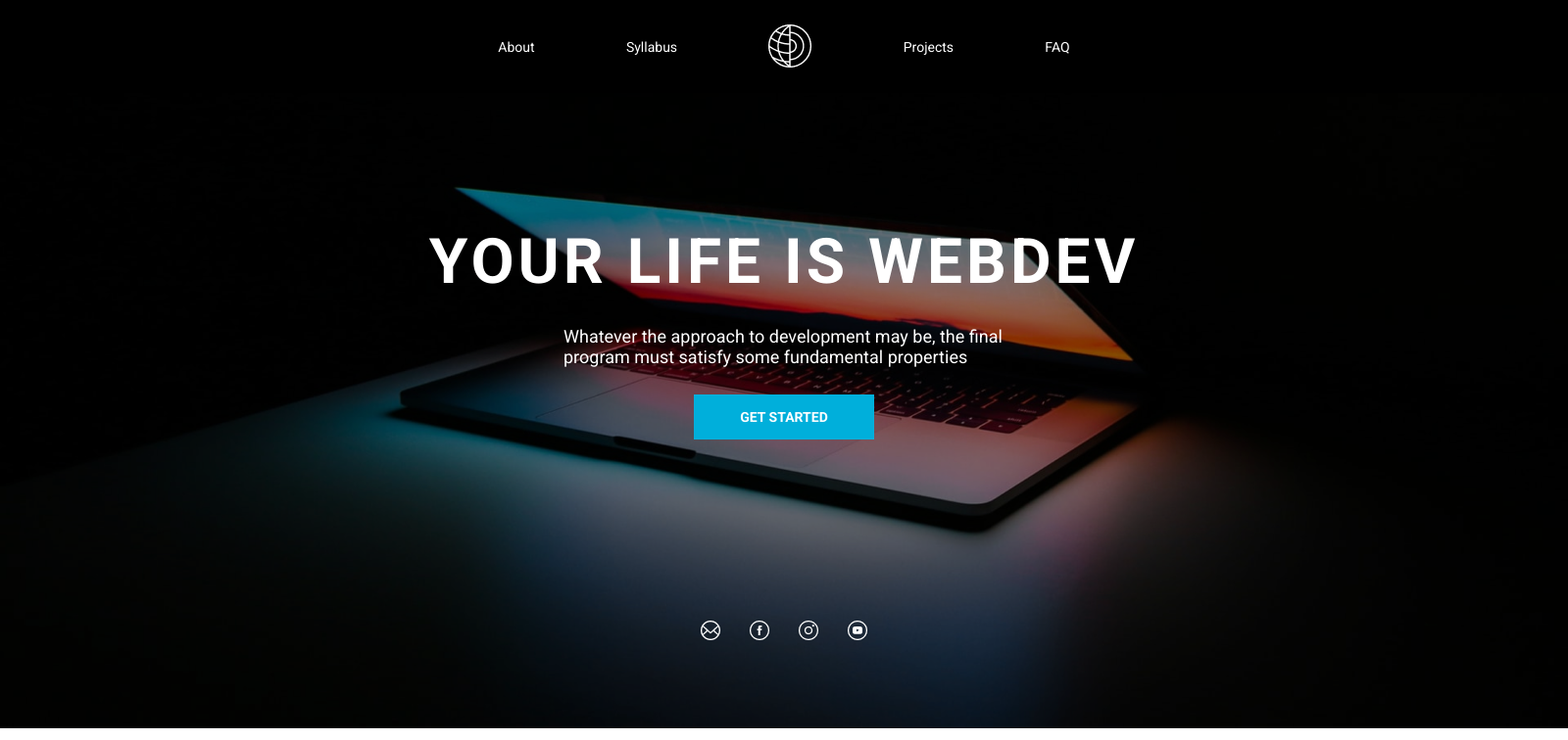
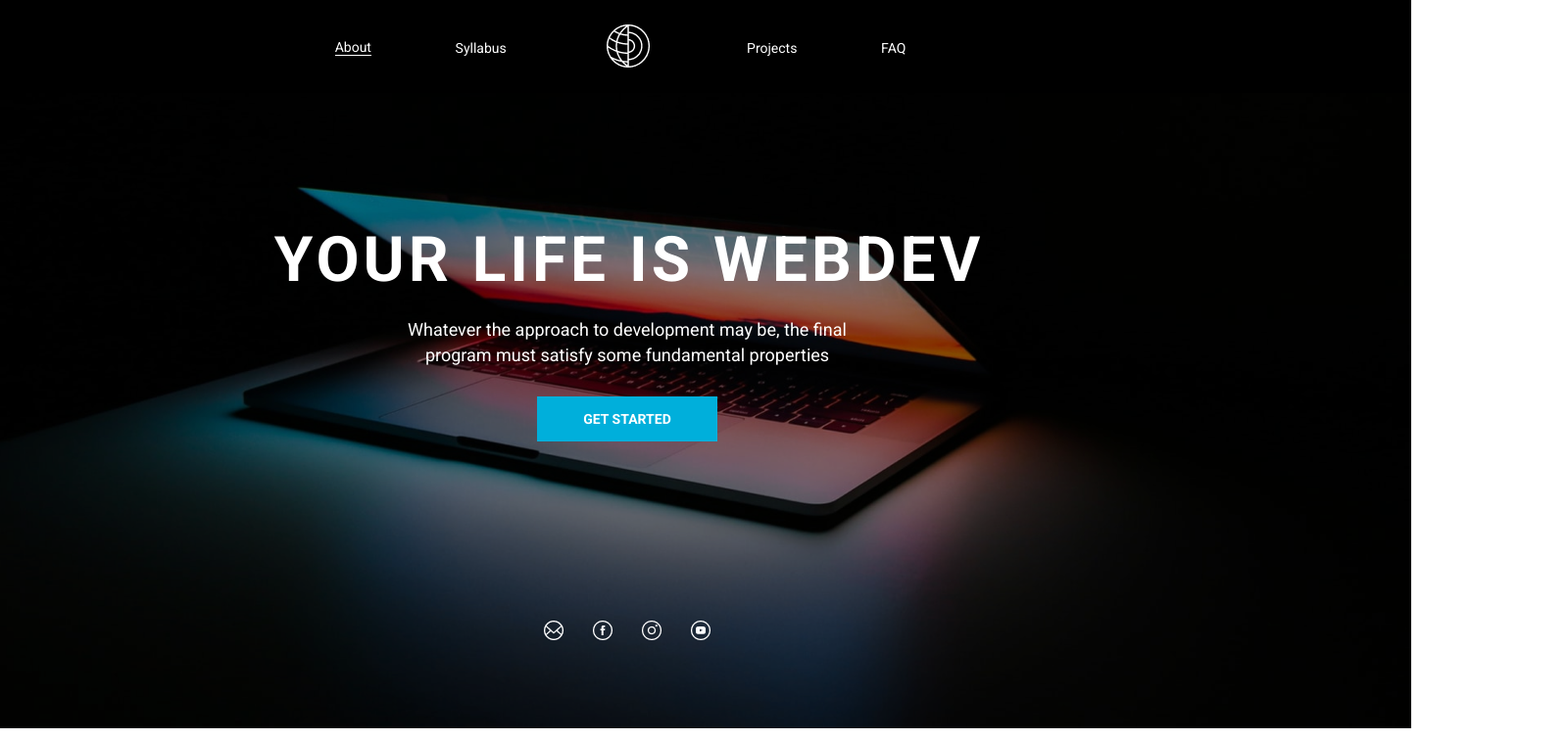
Before and after one commit to mrINEX/webdev, a plain HTML site: page index.html in a window 1280 px wide. Shown: the top 756 px of the page at 98% size, 1600 px wide, since content can reach past the window. Drawn offline with Linux system fonts and the light colour scheme.

Commit message:
fix: header and refactor all

```diff
--- a/index.html
+++ b/index.html
@@ -7,20 +7,21 @@
   <title>webdev</title>
 </head>
 <body>
+  <div class="wrapper-main">
     <header class='header wrapper'>
       <div class="header_wrapper-links">
-      <a>About</a>
-      <a>Syllabus</a>
-      <div class="header-logo"></div>
-      <a>Projects</a>
-      <a>FAQ</a>
+        <a class="header-link-about">About</a>
+        <a class="header-link-syllabus">Syllabus</a>
+        <div class="header-logo header-logo-correct"></div>
+        <a class="header-link-projects">Projects</a>
+        <a class="header-link-faq">FAQ</a>
       </div>
     </header>
     <div class="your-life wrapper">
       <div class="your-life_main">
         <h1 class="your-life_name">your life is WebDev</h1>
         <p class="your-life_description">Whatever the approach to development may be, the final program must satisfy some fundamental properties</p>
-      <button class="your-life_button">get started</button>
+        <button class="your-life_button your-life_button-correct">get started</button>
       </div>
       <div class="your-life_socials">
         <div class="your-life_social mail"></div>
@@ -42,6 +43,11 @@
         <div class="community-content_image"></div>
         <h4 class="community-content_title">our community</h4>
         <p class="community-content_descriptions">A hacker is any skilled computer expert that uses their technical knowledge to overcome a problem, but it can also mean a security hacker in common language</p>
+      </div>
+      <div class="slider-items-number">
+        <div class="arraw-left"></div>
+        <div class="arraw-numbers"> 1 / 5</div>
+        <div class="arraw-right"></div>
       </div>
       <div class="community-slider">
         <div class="slider-item slider-one-item"></div>
@@ -93,5 +99,6 @@
       <div class="header-logo footer-logo"></div>
       <div class="footer-capture">by TonYem for RSS at 2020</div>
     </footer>
+  </div>
 </body>
 </html>
--- a/style.css
+++ b/style.css
@@ -3,6 +3,12 @@
 
 body {
   margin: 0;
+}
+
+.wrapper-main {
+  display: flex;
+  flex-direction: column;
+  align-items: center;
 }
 
 .header {
@@ -18,6 +24,11 @@ body {
 
 .header a {
   color: white;
+  cursor: pointer;
+}
+
+.header a:hover {
+  border-bottom: 1px solid white;
 }
 
 .header_wrapper-links {
@@ -25,6 +36,32 @@ body {
   display: flex;
   justify-content: space-evenly;
   align-items: center;
+  position: relative;
+}
+
+.header-link-about {
+  position: relative;
+  left: -5px;
+  top: 1px;
+  border-bottom: 1px solid white;
+}
+
+.header-link-syllabus {
+  position: relative;
+  left: -11px;
+  top: 1px;
+}
+
+.header-link-projects {
+  position: relative;
+  left: -3px;
+  top: 1px;
+}
+
+.header-link-faq {
+  position: relative;
+  top: 1px;
+  left: -9px;
 }
 
 .wrapper {
@@ -39,6 +76,10 @@ body {
   background: url('./assets/header-logo.png');
 }
 
+.header-logo-correct {
+  margin-right: 10px;
+}
+
 .your-life {
   height: 744px;
   background: url('./assets/bg-image.png');
@@ -51,7 +92,8 @@ body {
   flex-direction: column;
   align-items: center;
   display: flex;
-  margin-bottom: 65px;
+  position: relative;
+  top: -37px;
 }
 
 .your-life_main > * {
@@ -66,6 +108,9 @@ body {
   font-size: 64px;
   color: white;
   letter-spacing: 4px;
+  position: relative;
+  top: 7px;
+  left: 2px;
 }
 
 .your-life_description {
@@ -75,6 +120,8 @@ body {
   font-style: normal;
   font-weight: normal;
   font-size: 18px;
+  line-height: 140%;
+  text-align: center;
 }
 
 .your-life_button,
@@ -90,6 +137,11 @@ body {
   color: white;
   border: none;
   cursor: pointer;
+}
+
+.your-life_button-correct {
+  position: relative;
+  top: 2px;
 }
 
 .your-life_socials {
@@ -228,6 +280,37 @@ body {
   height: 244px;
   flex-shrink: 0;
   margin-right: 30px;
+}
+
+.slider-items-number {
+  position: absolute;
+  top: 82px;
+  right: 269px;
+  width: 83px;
+  height: 18px;
+  display: flex;
+  justify-content: space-between;
+  align-items: center;
+}
+
+.arraw-left {
+  width: 9px;
+  height: 14px;
+  background: url('./assets/arrow-left.png');
+}
+
+.arraw-numbers {
+  color: #373737;
+  font-family: Roboto;
+  font-style: normal;
+  font-weight: normal;
+  font-size: 18px;
+}
+
+.arraw-right {
+  width: 9px;
+  height: 14px;
+  background: url('./assets/arrow-right.png');
 }
 
 .slider-one-item {
```
Also changed, not shown: assets/arrow-left.png (added), assets/arrow-right.png (added). Lines whose indentation alone changed are shown as unchanged.
